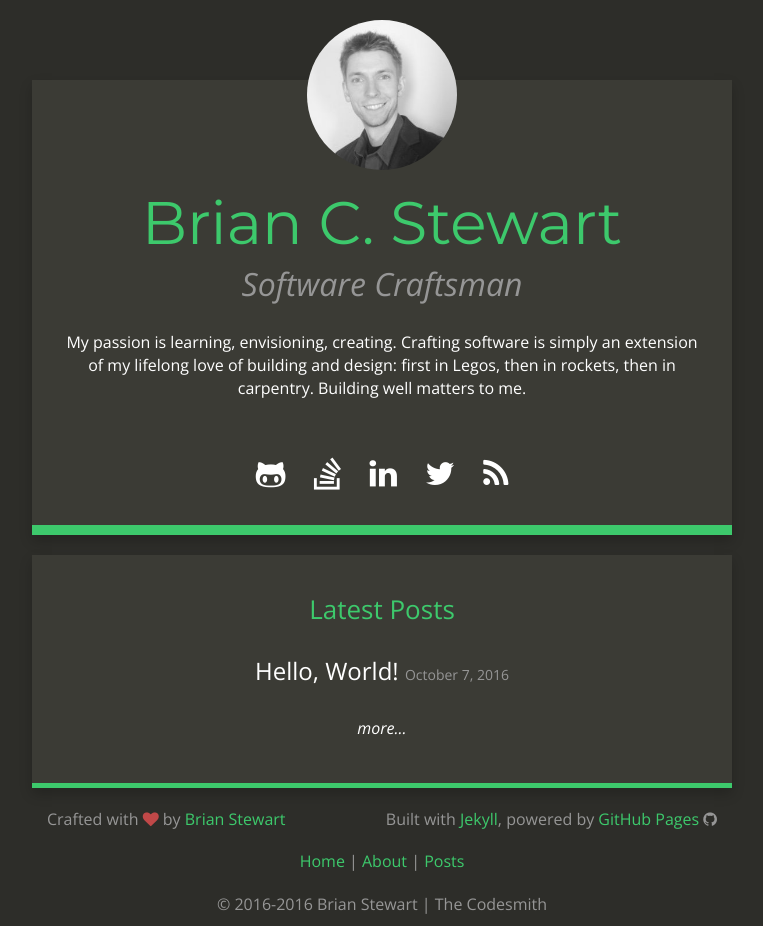
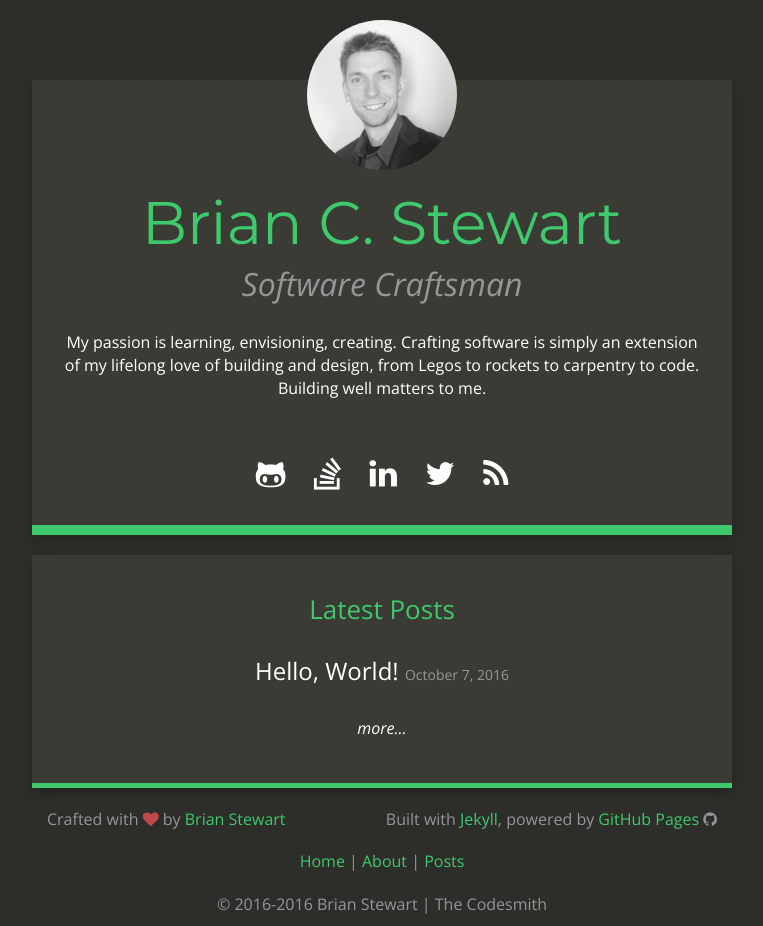
Before and after one commit to thecodesmith/thecodesmith.github.io, a Jekyll site: the page built from index.html, in a window 1280 px wide. Shown: the whole page, without its empty margins (258-1021 px from the left). Built offline with Jekyll 4.4.1, drawn with Linux system fonts in a browser that asks for light colours.

Commit message:
Updated description

```diff
--- a/_config.yml
+++ b/_config.yml
@@ -1,7 +1,11 @@
 title: "Brian Stewart | The Codesmith"
 author: "Brian C. Stewart"
 description: >
-  My passion is learning, envisioning, creating. Crafting software is simply an extension of my lifelong love of building and design: first in Legos, then in rockets, then in carpentry. Building well matters to me.
+  My passion is learning, envisioning, creating.
+  Crafting software is simply an extension of my
+  lifelong love of building and design, from Legos
+  to rockets to carpentry to code.
+  Building well matters to me.
 
 url: "http://thecodesmith.com"
 source_url: "https://github.com/thecodesmith/thecodesmith.github.io"
```
